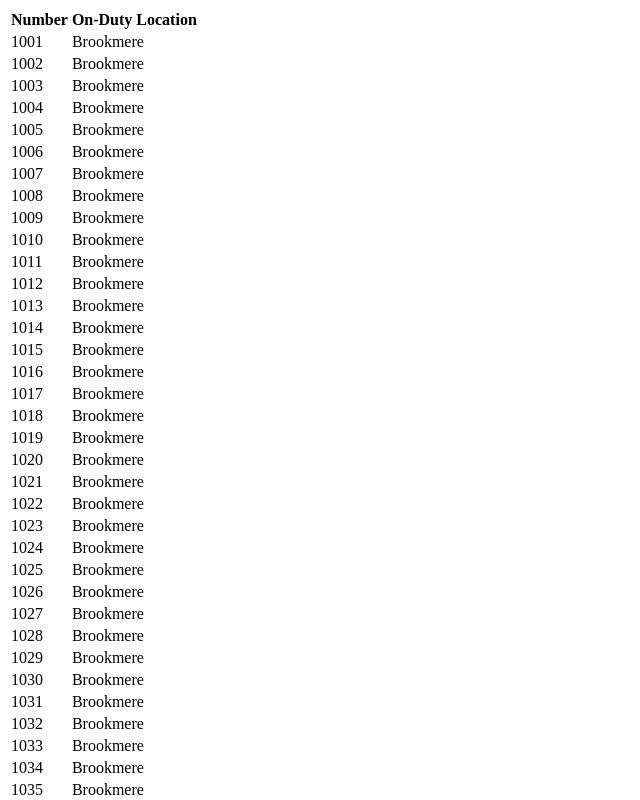
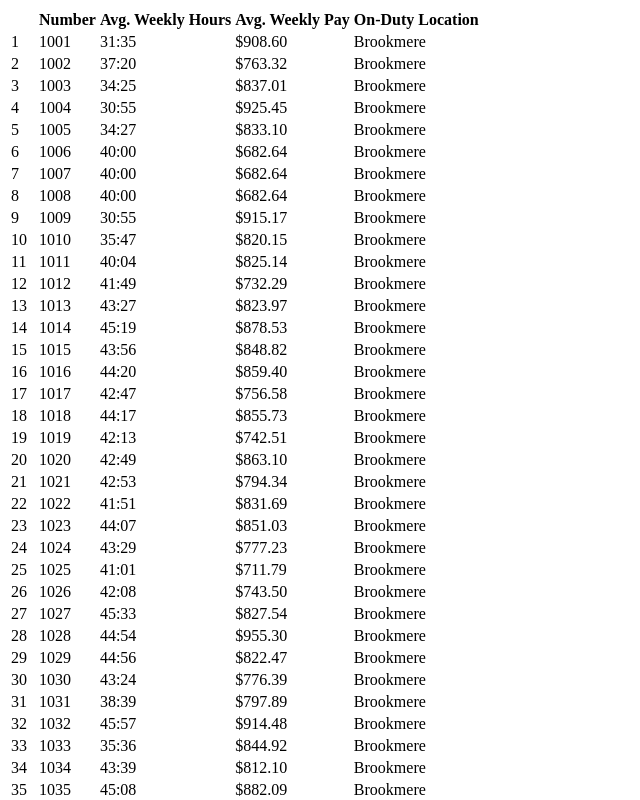
Before and after one commit to zack-young-ideas/eazybids, a Next.js app: page / in a window 1280 px wide. Shown: the top 800 px of the page, without its empty margins (0-640 px from the left). Built offline with nearby package versions, Linux system fonts and the light colour scheme.

Commit message:
Change table columns that are displayed

```diff
--- a/components/Table.tsx
+++ b/components/Table.tsx
@@ -3,10 +3,13 @@ import React from 'react';
 export default function Table({ assignments }) {
   const hideSpinner = (assignments.length > 0);
 
-  const tableRows = assignments.map((item) => {
+  const tableRows = assignments.map((item, index) => {
     return (
       <tr key={item.number}>
+        <td>{index + 1}</td>
         <td>{item.number}</td>
+        <td>{item.avgWeeklyHours}</td>
+        <td>${item.avgWeeklyPay.toFixed(2)}</td>
         <td>{item.onDutyLocation}</td>
       </tr>
     );
@@ -15,7 +18,10 @@ export default function Table({ assignments }) {
     <table>
       <thead>
         <tr>
+          <th></th>
           <th>Number</th>
+          <th>Avg. Weekly Hours</th>
+          <th>Avg. Weekly Pay</th>
           <th>On-Duty Location</th>
         </tr>
       </thead>
```
Also changed, not shown: 2 other files (tests, documents, lock files or other folders).
